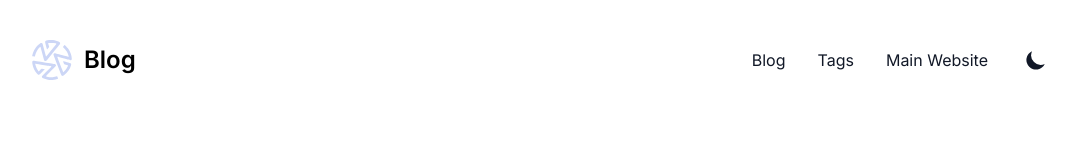
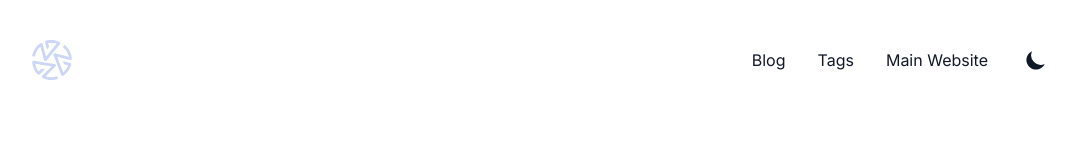
Before and after one commit to tomasbal/tomislav-blog, a Next.js app: page / in a window 1280 px wide. Shown: the top 148 px of the page, without its empty margins (96-1176 px from the left). Built offline with nearby package versions, Linux system fonts and the light colour scheme; what @tailwindcss/typography would draw is missing.

Commit message:
Nav fix remove tagline

```diff
--- a/components/LayoutWrapper.js
+++ b/components/LayoutWrapper.js
@@ -18,13 +18,6 @@ const LayoutWrapper = ({ children }) => {
                 <div className="mr-3">
                   <Logo />
                 </div>
-                {typeof siteMetadata.headerTitle === 'string' ? (
-                  <div className="hidden h-full text-2xl font-semibold sm:block">
-                    {siteMetadata.headerTitle}
-                  </div>
-                ) : (
-                  siteMetadata.headerTitle
-                )}
               </div>
             </Link>
           </div>
--- a/components/social-icons/index.js
+++ b/components/social-icons/index.js
@@ -1,9 +1,7 @@
 import Mail from './mail.svg'
 import Github from './github.svg'
 import Facebook from './facebook.svg'
-import Youtube from './youtube.svg'
 import Linkedin from './linkedin.svg'
-import Twitter from './twitter.svg'
 
 // Icons taken from: https://simpleicons.org/
 
```
